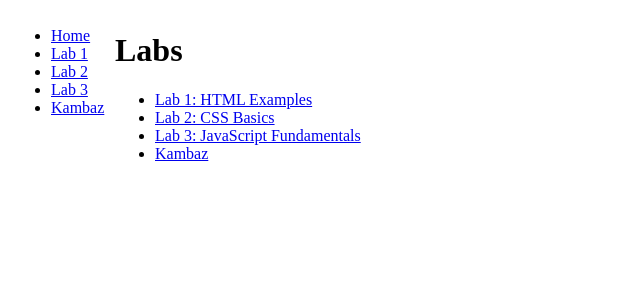
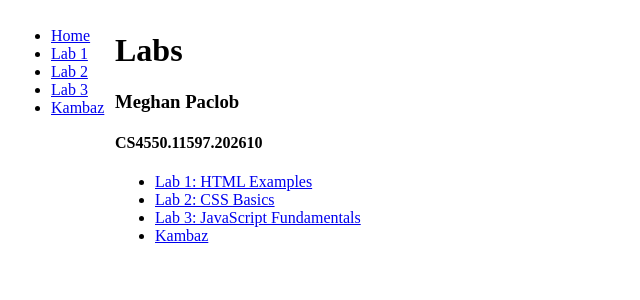
Before and after one commit to r3ngem/kambaz-next-js, a Next.js app: page /Labs in a window 1280 px wide. Shown: the top 300 px of the page, without its empty margins (0-640 px from the left). Built offline with nearby package versions, Linux system fonts and the light colour scheme.

Commit message:
add info

```diff
--- a/app/Labs/page.tsx
+++ b/app/Labs/page.tsx
@@ -3,6 +3,8 @@ export default function Labs() {
  return (
    <div id="wd-labs">
      <h1>Labs</h1>
+     <h3>Meghan Paclob</h3>
+     <h4>CS4550.11597.202610</h4>
      <ul>
        <li>
          <Link href="/Labs/Lab1" id="wd-lab1-link">
```
